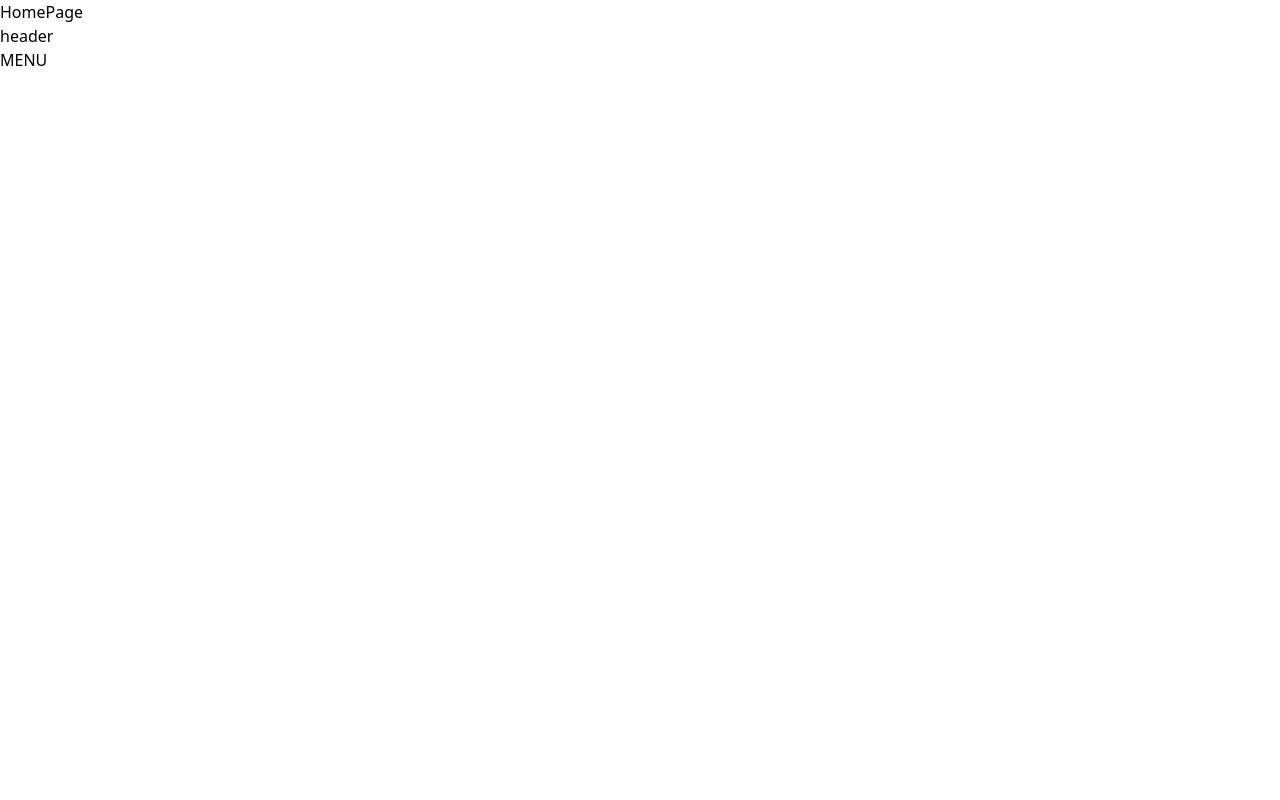
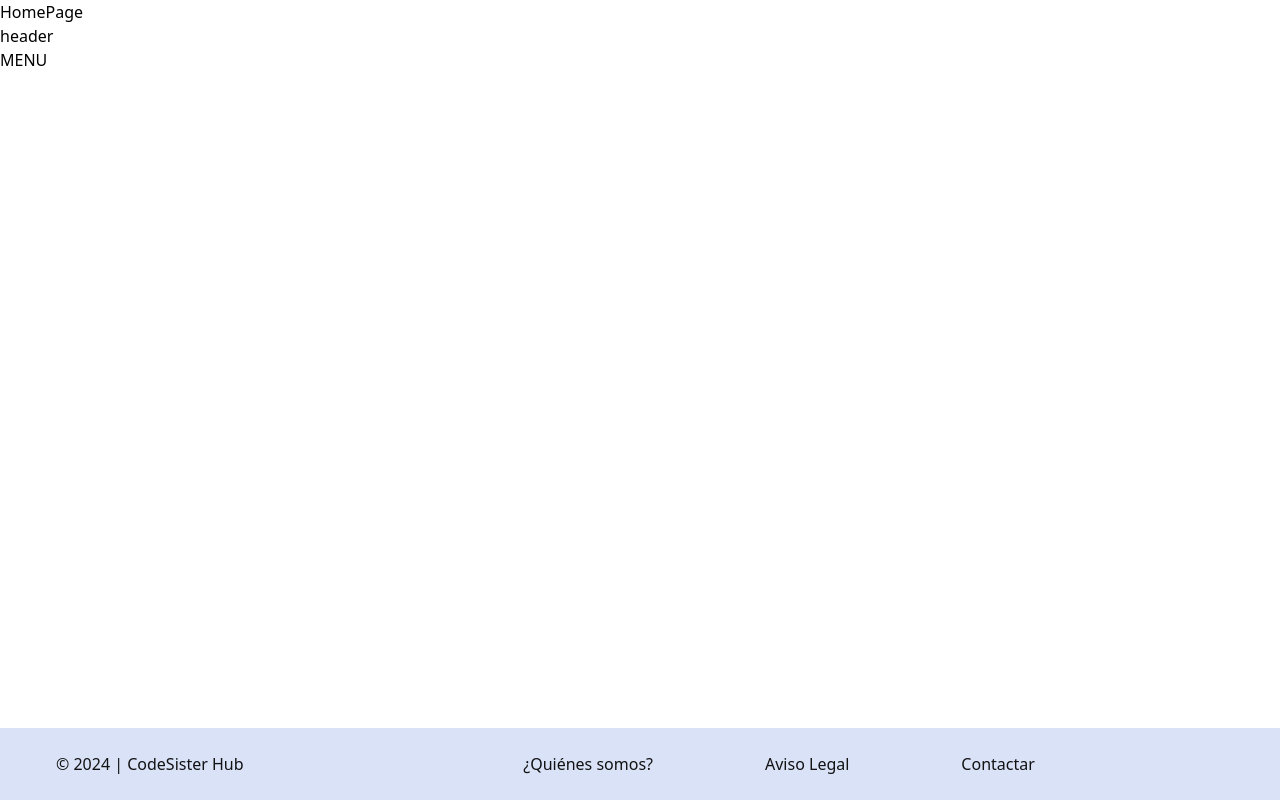
Before and after one commit to codeSistersHub/la-guarida-del-jr, a React (Vite) app: page / in a window 1280 px wide. Built offline with nearby package versions, Linux system fonts and the light colour scheme.

Commit message:
added footer

```diff
--- a/src/components/Footer.jsx
+++ b/src/components/Footer.jsx
@@ -1,11 +1,17 @@
-import React from 'react'
+function Footer() {
+    return (
+      <footer className="fixed bottom-0 w-full bg-light_footer text-sisblack py-6 md:px-10">
+        <div className="flex flex-col px-4 mx-auto md:flex-row justify-between items-center">
+          <div className="md:order-2 flex flex-col md:flex-row text-center md:text-left md:mb-0 md:w-3/5 md:justify-items-end items-center md:gap-28">
+            <a href="#quienes_somos" target="_blank" rel="noopener noreferrer" className="mb-2 md:mb-0 hover:text-accentblue">¿Quiénes somos?</a>
+            <a href="#aviso_legal" target="_blank" rel="noopener noreferrer" className="mb-2 md:mb-0 hover:text-accentblue">Aviso Legal</a>
+            <a href="#contactar" target="_blank" rel="noopener noreferrer"  className="mb-2 md:mb-0 hover:text-accentblue">Contactar</a>
+          </div>
+          <div className="flex justify-items-start md:order-1"><span className="">&#169; 2024 | CodeSister Hub</span></div>
 
-function Footer() {
-  return (
-    <>
-      <h1>footer</h1>
-    </>
-  )
-}
+        </div>
+      </footer>
+    );
+  }
 
-export default Footer
+  export default Footer;
--- a/src/components/Logo.jsx
+++ b/src/components/Logo.jsx
@@ -1,4 +1,4 @@
-import React from 'react'
+
 
 function Logo() {
   return (
--- a/src/pages/ChatPage.jsx
+++ b/src/pages/ChatPage.jsx
@@ -1,4 +1,4 @@
-import React from 'react'
+
 
  function ChatPage() {
   return (
--- a/src/pages/CreateMessagePage.jsx
+++ b/src/pages/CreateMessagePage.jsx
@@ -1,4 +1,4 @@
-import React from 'react'
+
 
 function CreateMessagePage() {
   return (
--- a/src/pages/HomePage.jsx
+++ b/src/pages/HomePage.jsx
@@ -1,3 +1,4 @@
+import Footer from "../components/Footer"
 import Header from "../components/Header"
 
 function HomePage() {
@@ -5,7 +6,7 @@ function HomePage() {
     <>
     <h1>HomePage</h1>
     <Header />
-
+      <Footer/>
     </>
   )
 }
--- a/src/pages/JobPage.jsx
+++ b/src/pages/JobPage.jsx
@@ -1,4 +1,4 @@
-import React from 'react'
+
 
 function JobPage() {
   return (
--- a/src/pages/LearningPage.jsx
+++ b/src/pages/LearningPage.jsx
@@ -1,4 +1,4 @@
-import React from 'react'
+
 
 function LearningPage() {
   return (
--- a/src/pages/LoginPage.jsx
+++ b/src/pages/LoginPage.jsx
@@ -1,4 +1,4 @@
-import React from 'react'
+
 
 function LoginPage() {
   return (
--- a/src/pages/MessagesPage.jsx
+++ b/src/pages/MessagesPage.jsx
@@ -1,4 +1,4 @@
-import React from 'react'
+
 
 function MessagesPage() {
   return (
--- a/src/pages/RegisterPage.jsx
+++ b/src/pages/RegisterPage.jsx
@@ -1,4 +1,4 @@
-import React from 'react'
+
 
 function RegisterPage() {
   return (
```
